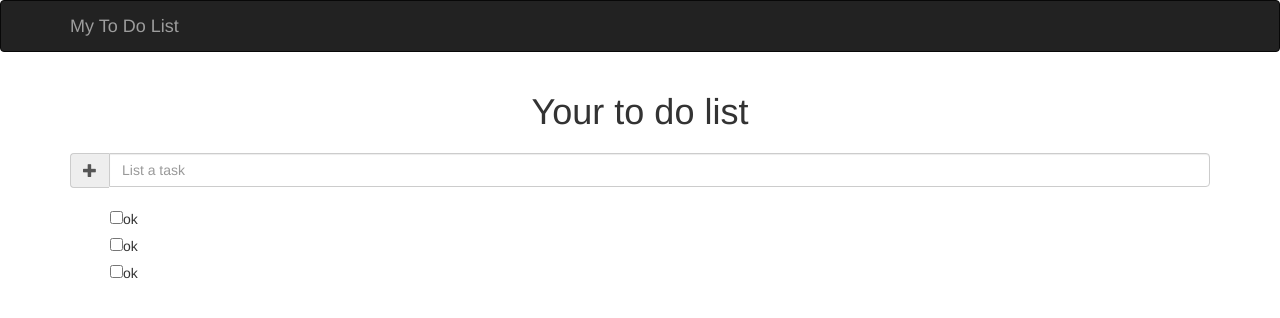
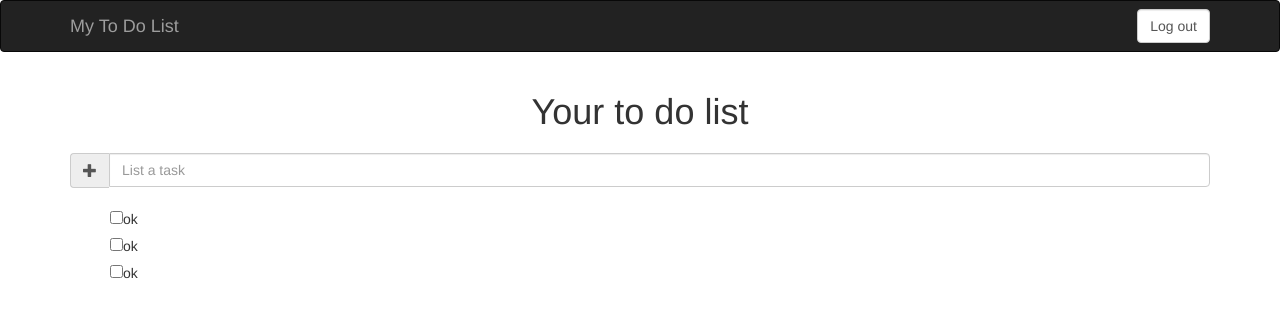
Before and after one commit to circlad/todoApp, a website: page public/todolist.html in a window 1280 px wide. Drawn offline with nearby package versions, Linux system fonts and the light colour scheme.

Commit message:
Log out button added

```diff
--- a/public/todolist.html
+++ b/public/todolist.html
@@ -43,6 +43,14 @@
       list-style: none;
     }
 
+    #logout {
+      margin: 0;
+    }
+
+    .navbar-right {
+      padding-right: 0px;
+    }
+
     </style>
 
   </head>
@@ -65,6 +73,22 @@
             <span class="icon-bar"></span>
 
           </button>
+
+
+
+        </div>
+
+        <div class="collapse navbar-collapse">
+
+          <form class="navbar-form navbar-right">
+
+            <div class="form-group">
+
+            <button type="button" value="Log out" id="logout" class="form-control" name="logout">Log out</button>
+
+            </div>
+
+          </form>
 
         </div>
 
@@ -111,6 +135,13 @@
 
     $("#todoPage").css("min-height", $(window).height());
 
+// Go back on index
+
+    $("#logout").click(function(){
+
+      document.location.href="index.html"
+
+    });
 
 // Add a task
 
```
